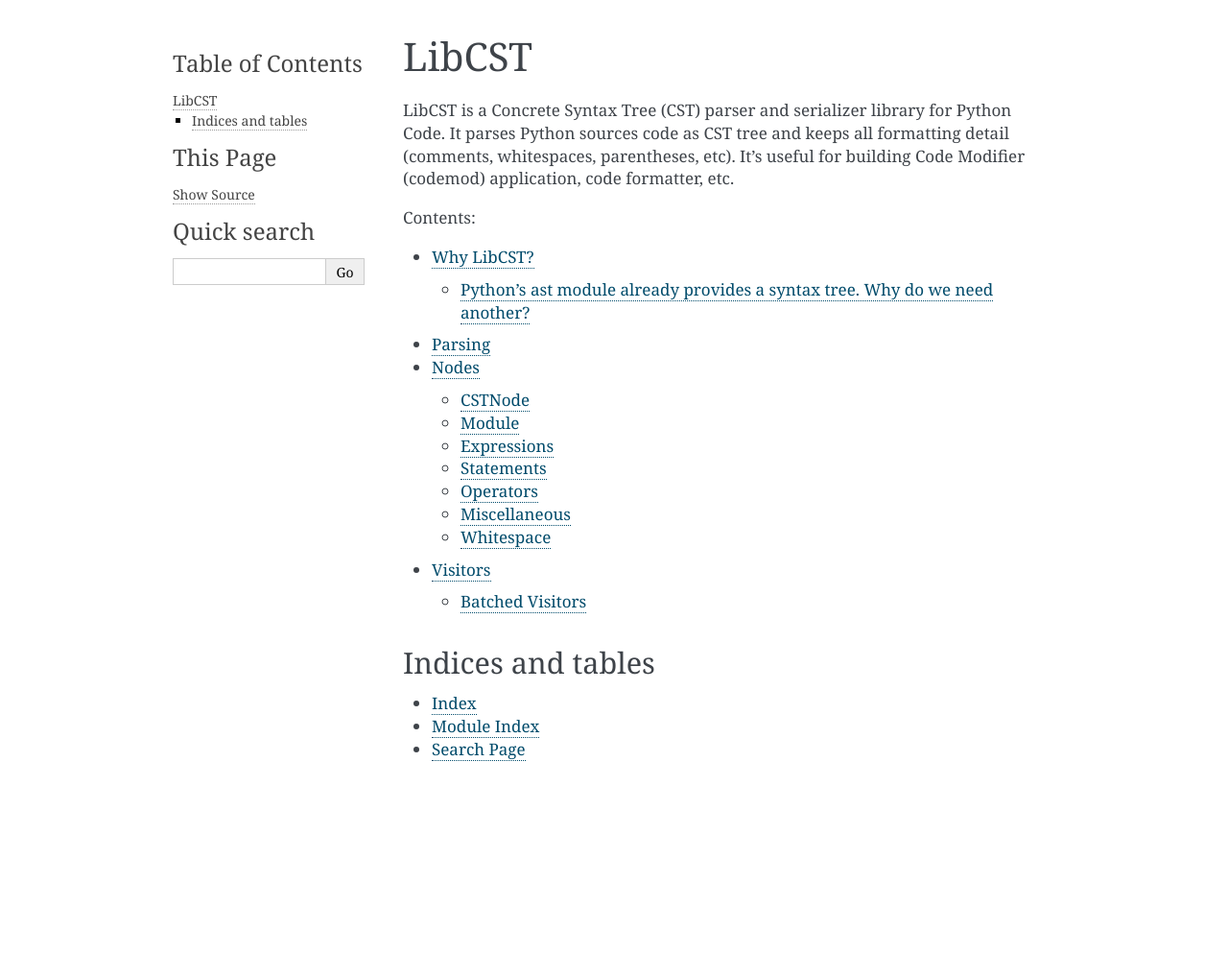
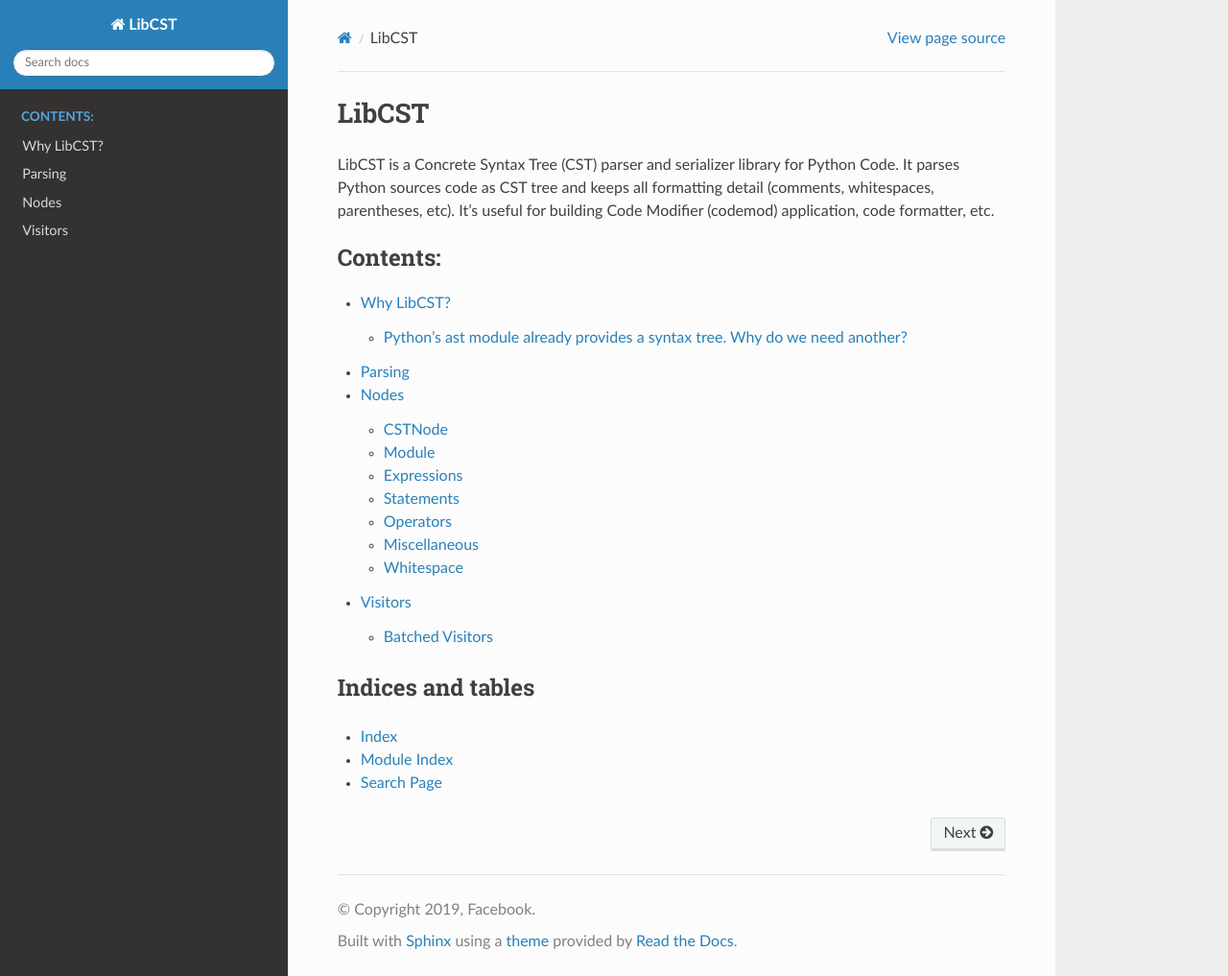
Before and after one commit to Instagram/LibCST, a Sphinx documentation site: the page built from docs/source/index.rst, in a window 1280 px wide and 1017 px high. Shown: the whole window at 96% size. Built offline with Sphinx 7.4.7 and the Read the Docs theme 2.0.0, drawn with Linux system fonts in a browser that asks for light colours.

Commit message:
[document] Use ReadTheDot Theme

```diff
--- a/docs/source/conf.py
+++ b/docs/source/conf.py
@@ -49,6 +49,7 @@
     'sphinx.ext.todo',
     'sphinx.ext.githubpages',
     'sphinx.ext.graphviz',
+    'sphinx_rtd_theme',
 ]
 
 # Add any paths that contain templates here, relative to this directory.
@@ -84,7 +85,7 @@
 # The theme to use for HTML and HTML Help pages.  See the documentation for
 # a list of builtin themes.
 #
-html_theme = 'alabaster'
+html_theme = 'sphinx_rtd_theme'
 
 # Theme options are theme-specific and customize the look and feel of a theme
 # further.  For a list of options available for each theme, see the
--- a/requirements-dev.txt
+++ b/requirements-dev.txt
@@ -1,5 +1,6 @@
 black==19.3b0
 flake8==3.7.8
+git+https://github.com/jimmylai/sphinx.git@slots_type_annotation
 isort==4.3.20
 pyre-check==0.0.27
-git+https://github.com/jimmylai/sphinx.git@slots_type_annotation
+sphinx-rtd-theme==0.4.3
--- a/setup.py
+++ b/setup.py
@@ -29,6 +29,6 @@
         "typing_inspect",
     ],
     extras_require={
-        "dev": ["black", "flake8", "isort", "pyre-check", "Sphinx"],
+        "dev": ["black", "flake8", "isort", "pyre-check", "Sphinx", "sphinx-rtd-theme"],
     }
 )
```
